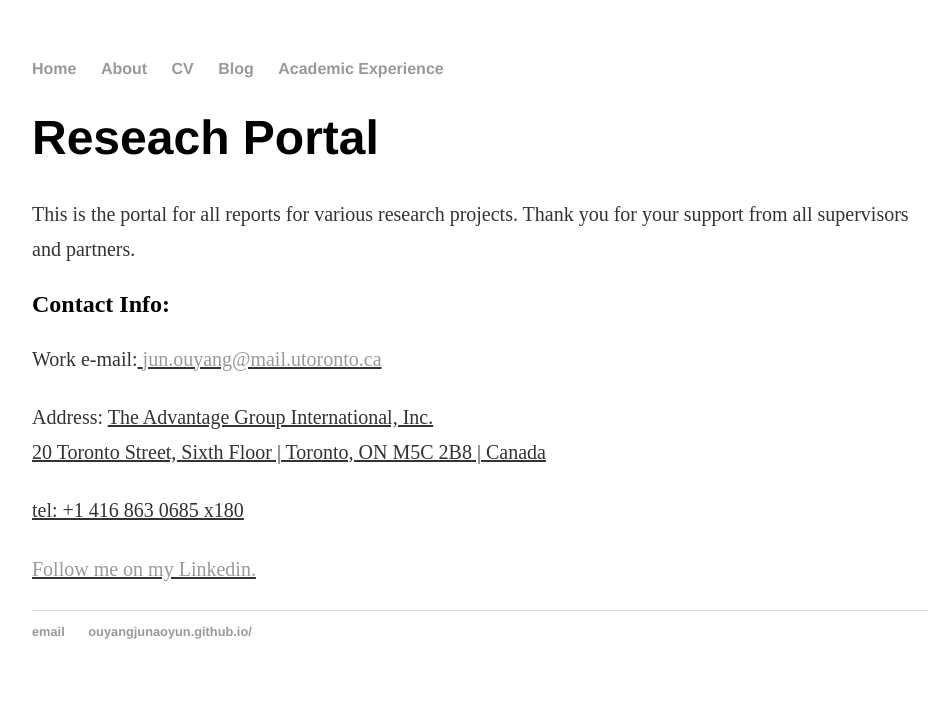
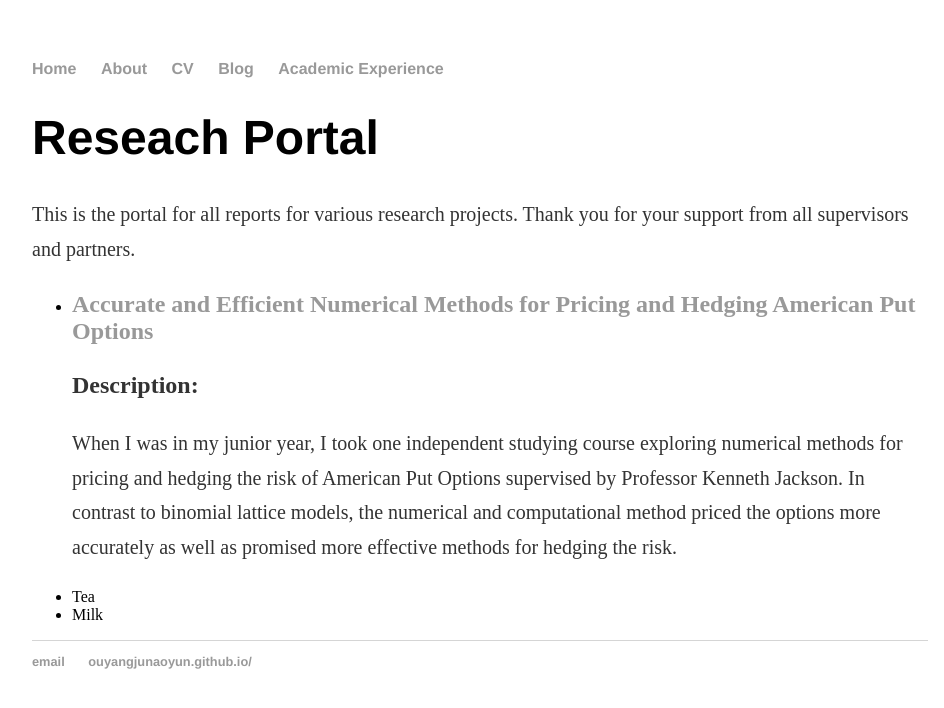
Before and after one commit to ouyangjunaoyun/mywebsite, a Jekyll site: the page built from academic/index.html, in a window 1280 px wide. Shown: the top 708 px of the page, without its empty margins (160-1104 px from the left). Built offline with Jekyll 4.4.1, drawn with Linux system fonts in a browser that asks for light colours.

Commit message:
Update index.html

```diff
--- a/academic/index.html
+++ b/academic/index.html
@@ -13,10 +13,11 @@ title: Jun Ouyang, University of Toronto
 </div><!-- /.blurb -->
 
 <div class="blurb">
-  <h2>Contact Info: </h2>
-  <p><small>Work e-mail:<u> <a href="mailto:jun.ouyang@mail.utoronto.ca">jun.ouyang@mail.utoronto.ca</a></u></small></p>
-	<p><small>Address: <u>The Advantage Group International, Inc.</u><br>
-		<u>20 Toronto Street, Sixth Floor  |  Toronto, ON   M5C 2B8  |  Canada</u></small></p>
-	<p><small><u>tel: +1 416 863 0685 x180 </u></small></p>
-	<p><small><u><a href="https://www.linkedin.com/in/junouyang/">Follow me on my Linkedin.</a></u> </small></p>
+  <ul style="list-style-type:disc">
+  <li><h2><a href="https://ouyangjunaoyun.github.io/_file/AmericanOptionReport.pdf">Accurate and Efficient Numerical Methods for Pricing and Hedging American Put Options</a></h2>
+	  <p><b>Description: </b> </p>
+	  <p><small>When I was in my junior year, I took one independent studying course exploring numerical methods for pricing and hedging the risk of American Put Options supervised by Professor Kenneth Jackson. In contrast to binomial lattice models, the numerical and computational method priced the options more accurately as well as promised more effective methods for hedging the risk.</small> </p></li>
+  <li>Tea</li>
+  <li>Milk</li>
+</ul>
 </div>
```
